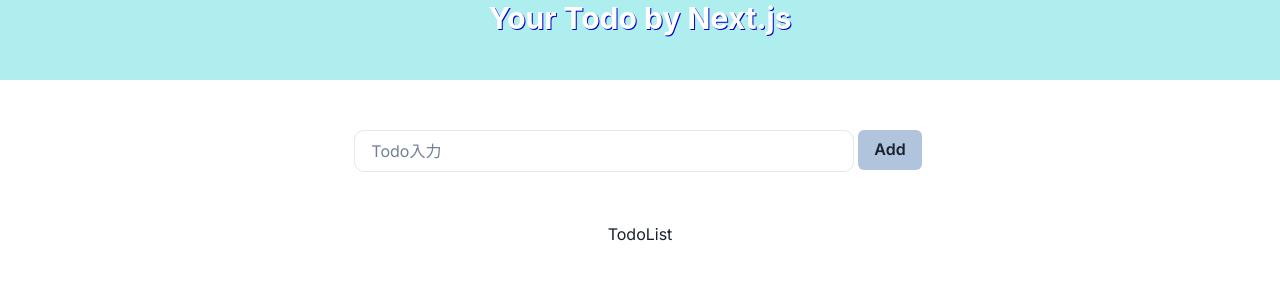
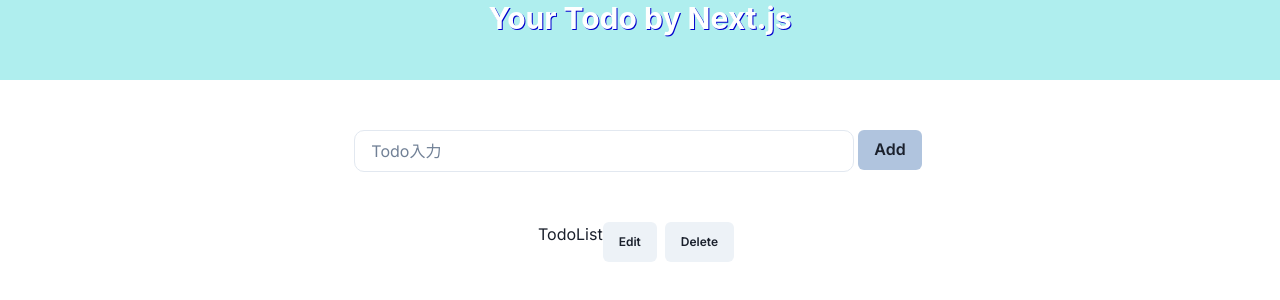
Before and after one commit to y-u27/your-todo-by-Next.js, a Next.js app: page /todos/create in a window 1280 px wide. Shown: the top 300 px of the page. Built offline with nearby package versions, Linux system fonts and the light colour scheme.

Commit message:
💄 見た目修正

```diff
--- a/src/components/InputTodo.tsx
+++ b/src/components/InputTodo.tsx
@@ -1,13 +1,25 @@
-import { Box, Button, Input } from "@chakra-ui/react";
-import React from "react";
+import { Button, FormControl, Input } from "@chakra-ui/react";
 
 const InputTodo = () => {
   return (
     <div>
-      <Box p={50} display="flex" justifyContent="center" >
-        <Input py={5} w={500} display="flex" borderRadius={10} placeholder="Todo入力" />
-        <Button py={5} mx={1} bgColor="#b0c4de" _hover={{ backgroundColor: "#4169e1", color: "white"}} >Add</Button>
-      </Box>
+      <FormControl p={50} display="flex" justifyContent="center">
+        <Input
+          py={5}
+          w={500}
+          display="flex"
+          borderRadius={10}
+          placeholder="Todo入力"
+        />
+        <Button
+          py={5}
+          mx={1}
+          bgColor="#b0c4de"
+          _hover={{ backgroundColor: "#4169e1", color: "white" }}
+        >
+          Add
+        </Button>
+      </FormControl>
     </div>
   );
 };
--- a/src/components/TodoList.tsx
+++ b/src/components/TodoList.tsx
@@ -1,11 +1,17 @@
-import { Box } from "@chakra-ui/react";
-import React from "react";
+import { Box, Button, Flex, ListItem, UnorderedList } from "@chakra-ui/react";
 
 const TodoList = () => {
   return (
-    <Box px={10} display="flex" justifyContent="center">
-      TodoList
-    </Box>
+    <Flex display="flex" justifyContent="center">
+      <Box display="flex" justifyContent="space-between">TodoList</Box>
+      <Box>
+        <Button mr={2} fontSize="xs">Edit</Button>
+        <Button mr={2} fontSize="xs">Delete</Button>
+      </Box>
+    </Flex>
+    // <UnorderedList listStyleType="none" >
+    //   <ListItem></ListItem>
+    // </UnorderedList>
   );
 };
 
```
